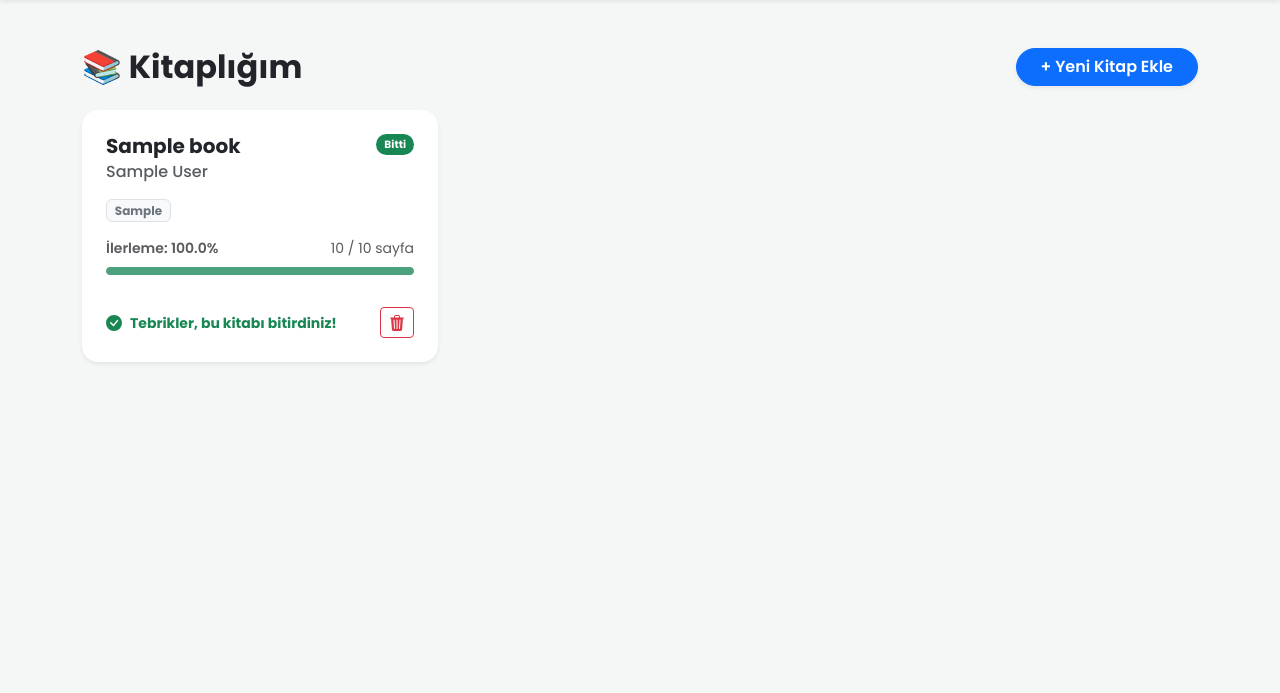
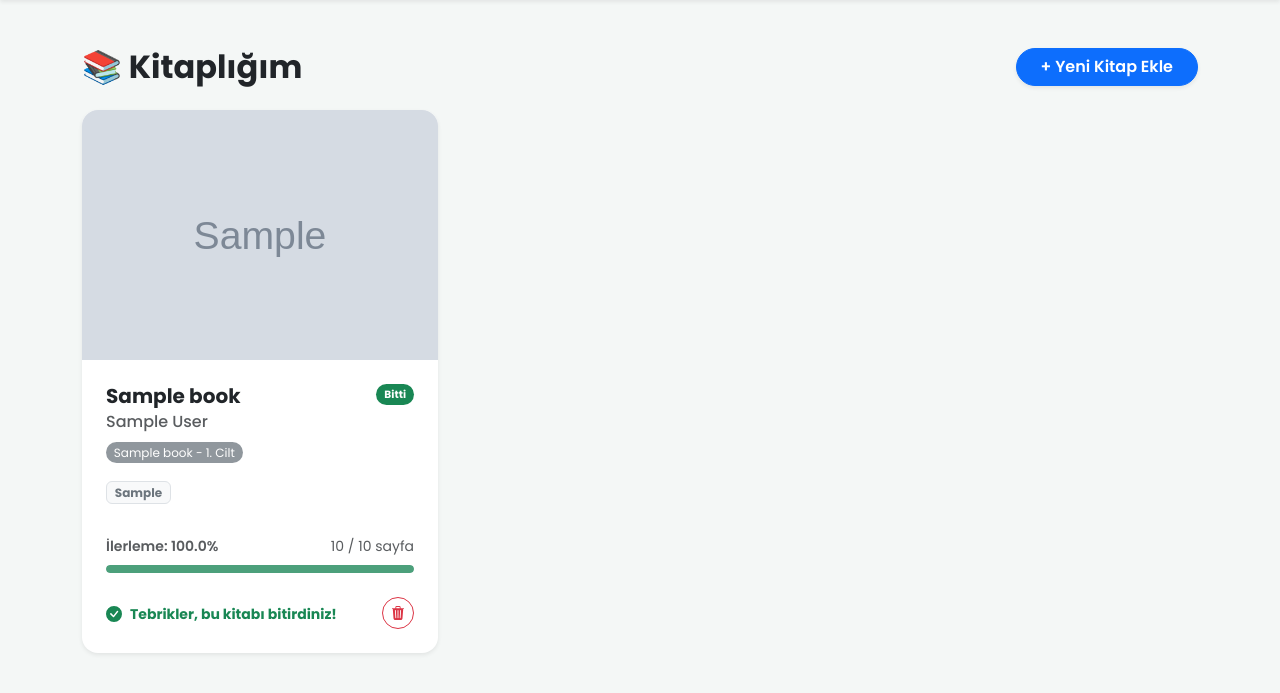
Before and after one commit to haletemizel/bookcircle, a Flask app: page / in a window 1280 px wide. Shown: the part 72-765 px from the top of the page. Run offline with Flask 3, Linux system fonts and the light colour scheme; a user stored in the database is signed in; tables that the repository leaves empty hold one stand-in row (values such as "Sample post"); grey boxes marked "Sample" are stand-in pictures.

Commit message:
Ana sayfa kitap listesi kapak resimleri ve Bootstrap 5 kart tasarımıyla modernize edildi

```diff
--- a/app/templates/main/index.html
+++ b/app/templates/main/index.html
@@ -24,8 +24,24 @@
 <div class="row row-cols-1 row-cols-md-2 row-cols-xl-3 g-4">
     {% for progress in progresses %}
     <div class="col">
-        <div class="card h-100 border-0 shadow-sm rounded-4 transition-hover">
-            <div class="card-body p-4">
+        <div class="card h-100 border-0 shadow-sm rounded-4 transition-hover overflow-hidden">
+            <!-- Kapak Resmi (Image URL) -->
+            {% if progress.book.image_url %}
+            <div style="height: 250px; overflow: hidden; background-color: #f8f9fa;" class="d-flex align-items-center justify-content-center">
+                <img src="{{ progress.book.image_url }}" class="card-img-top" alt="{{ progress.book.title }} Kapak" style="object-fit: cover; width: 100%; height: 100%;">
+            </div>
+            {% else %}
+            <div style="height: 250px; background-color: #e9ecef;" class="d-flex align-items-center justify-content-center text-muted">
+                <div class="text-center">
+                    <svg xmlns="http://www.w3.org/2000/svg" width="48" height="48" fill="currentColor" class="bi bi-book mb-2 opacity-50" viewBox="0 0 16 16">
+                        <path d="M1 2.828c.885-.37 2.154-.769 3.388-.893 1.33-.134 2.458.063 3.112.752v9.746c-.935-.53-2.12-.603-3.213-.493-1.18.12-2.37.461-3.287.811V2.828zm7.5-.141c.654-.689 1.782-.886 3.112-.752 1.234.124 2.503.523 3.388.893v9.923c-.918-.35-2.107-.692-3.287-.81-1.094-.111-2.278-.039-3.213.492V2.687zM8 1.783C7.015.936 5.587.81 4.287.94c-1.514.153-3.042.672-3.994 1.105A.5.5 0 0 0 0 2.5v11a.5.5 0 0 0 .707.455c.882-.4 2.303-.881 3.68-1.02 1.409-.142 2.59.087 3.223.877a.5.5 0 0 0 .78 0c.633-.79 1.814-1.019 3.222-.877 1.378.139 2.8.62 3.681 1.02A.5.5 0 0 0 16 13.5v-11a.5.5 0 0 0-.293-.455c-.952-.433-2.48-.952-3.994-1.105C10.413.809 8.985.936 8 1.783z"/>
+                    </svg>
+                    <div class="small fw-semibold opacity-75">Kapak Görseli Yok</div>
+                </div>
+            </div>
+            {% endif %}
+
+            <div class="card-body p-4 d-flex flex-column">
                 <div class="d-flex justify-content-between align-items-start mb-2">
                     <h5 class="card-title fw-bold mb-0 text-truncate" title="{{ progress.book.title }}">{{ progress.book.title }}</h5>
                     {% if progress.status == "Bitti" %}
@@ -34,14 +50,27 @@
                         <span class="badge bg-warning text-dark rounded-pill px-2 py-1"><small>Okunuyor</small></span>
                     {% endif %}
                 </div>
-                <h6 class="card-subtitle mb-3 text-muted">{{ progress.book.author }}</h6>
+
+                <h6 class="card-subtitle mb-2 text-muted">{{ progress.book.author }}</h6>
+
+                <!-- Seri Bilgisi Rozeti -->
+                {% if progress.book.series_name %}
+                <div class="mb-3">
+                    <span class="badge bg-secondary opacity-75 fw-normal rounded-pill">
+                        {{ progress.book.series_name }} {% if progress.book.volume_number %} - {{ progress.book.volume_number }}. Cilt {% endif %}
+                    </span>
+                </div>
+                {% endif %}
 
                 {% if progress.book.genre %}
-                    <span class="badge bg-light text-secondary border mb-3">{{ progress.book.genre }}</span>
+                    <div class="mb-3">
+                        <span class="badge bg-light text-secondary border">{{ progress.book.genre }}</span>
+                    </div>
                 {% endif %}
 
                 <!-- İlerleme Çubuğu -->
                 {% set percentage = (progress.current_page / progress.book.total_pages * 100) | round(1) %}
+                <div class="mt-auto pt-3">
                     <div class="mb-2 d-flex justify-content-between align-items-center">
                         <small class="text-muted fw-semibold">İlerleme: {{ percentage }}%</small>
                         <small class="text-muted">{{ progress.current_page }} / {{ progress.book.total_pages }} sayfa</small>
@@ -57,13 +86,13 @@
                     </div>
 
                     <!-- İşlem Butonları -->
-                <div class="d-flex justify-content-between align-items-end mt-auto pt-2">
+                    <div class="d-flex justify-content-between align-items-end">
                         <div class="flex-grow-1 me-3">
                             {% if progress.status != "Bitti" %}
                             <form action="{{ url_for('main.update_progress', progress_id=progress.id) }}" method="POST" class="d-flex align-items-center gap-2">
                                 <input type="number" name="current_page" class="form-control form-control-sm border-secondary bg-light"
                                        value="{{ progress.current_page }}" min="0" max="{{ progress.book.total_pages }}" required>
-                            <button type="submit" class="btn btn-sm btn-dark fw-semibold px-3">Güncelle</button>
+                                <button type="submit" class="btn btn-sm btn-dark fw-semibold px-3 rounded-pill">Güncelle</button>
                             </form>
                             {% else %}
                             <div class="d-flex align-items-center text-success pb-1">
@@ -77,12 +106,13 @@
 
                         <!-- Silme Formu -->
                         <form action="{{ url_for('main.delete_book', book_id=progress.book.id) }}" method="POST" onsubmit="return confirm('Bu kitabı silmek istediğinize emin misiniz?');">
-                        <button type="submit" class="btn btn-sm btn-outline-danger" title="Kitabı Sil">
-                            <svg xmlns="http://www.w3.org/2000/svg" width="16" height="16" fill="currentColor" class="bi bi-trash3-fill" viewBox="0 0 16 16">
+                            <button type="submit" class="btn btn-sm btn-outline-danger rounded-circle" title="Kitabı Sil" style="width: 32px; height: 32px; padding: 0;">
+                                <svg xmlns="http://www.w3.org/2000/svg" width="14" height="14" fill="currentColor" class="bi bi-trash3-fill" viewBox="0 0 16 16">
                                   <path d="M11 1.5v1h3.5a.5.5 0 0 1 0 1h-.538l-.853 10.66A2 2 0 0 1 11.115 16h-6.23a2 2 0 0 1-1.994-1.84L2.038 3.5H1.5a.5.5 0 0 1 0-1H5v-1A1.5 1.5 0 0 1 6.5 0h3A1.5 1.5 0 0 1 11 1.5Zm-5 0v1h4v-1a.5.5 0 0 0-.5-.5h-3a.5.5 0 0 0-.5.5ZM4.5 5.029l.5 8.5a.5.5 0 1 0 .998-.06l-.5-8.5a.5.5 0 1 0-.998.06Zm6.53-.528a.5.5 0 0 0-.528.47l-.5 8.5a.5.5 0 0 0 .998.058l.5-8.5a.5.5 0 0 0-.47-.528ZM8 4.5a.5.5 0 0 0-.5.5v8.5a.5.5 0 0 0 1 0V5a.5.5 0 0 0-.5-.5Z"/>
                                 </svg>
                             </button>
                         </form>
+                    </div>
                 </div>
             </div>
         </div>
```
Also changed, not shown: docs/ai-gunlugu.md (+4 -0 lines). Lines whose indentation alone changed are shown as unchanged.
